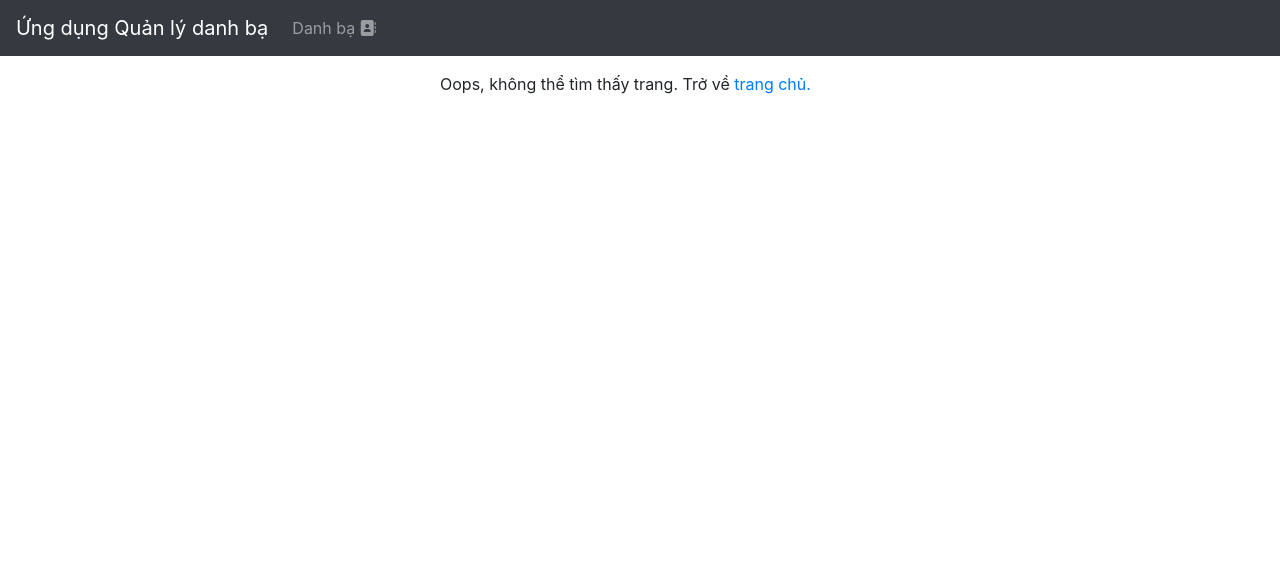
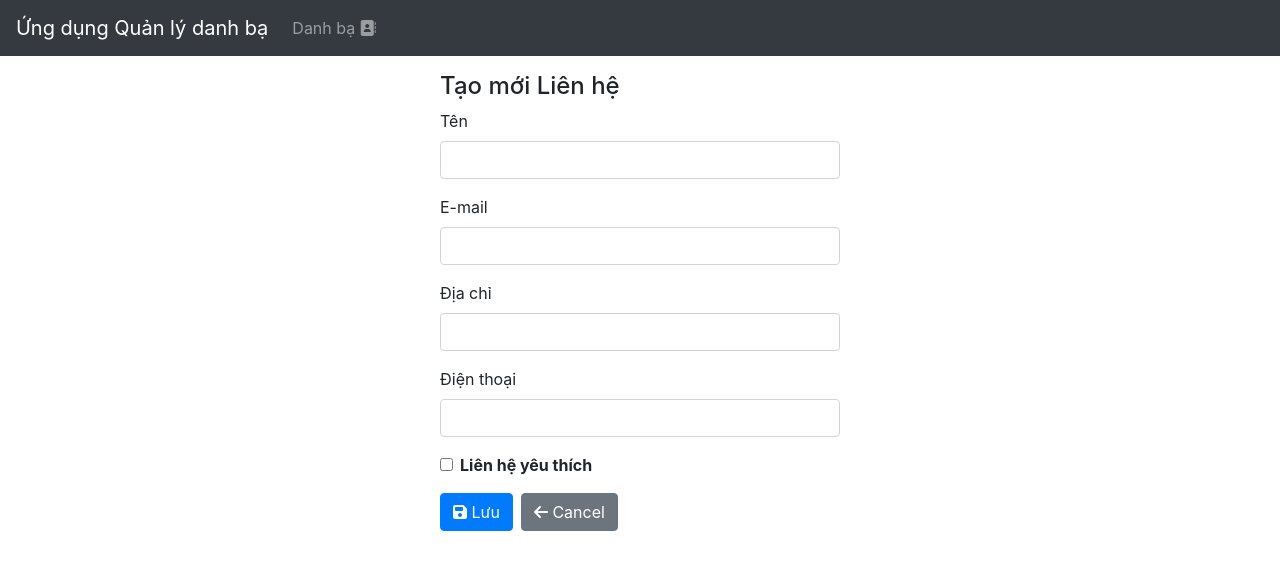
Before and after one commit to TieuTu5121/B1910064_NguyenThanhHao_FrontEnd, a Vue app: page /contacts/create in a window 1280 px wide. Shown: the top 570 px of the page. Built offline with nearby package versions, Linux system fonts and the light colour scheme; no server answers.

Commit message:
Tao trang them moi lien he

```diff
--- a/src/components/ContactForm.vue
+++ b/src/components/ContactForm.vue
@@ -55,14 +55,21 @@
             </label>
         </div>
         <div class="form-group">
-            <button class="btn btn-primary">Lưu</button>
+            <button class="btn btn-primary">
+                <i class="fas fa-save"></i>
+                Lưu
+            </button>
             <button
                 v-if="contactLocal._id"
                 type="button"
                 class="ml-2 btn btn-danger"
                 @click="deleteContact"
             >
+                <i class="fas fa-trash-alt"></i>
                 Xóa
+            </button>
+            <button class="btn ml-2  btn-secondary" @click="goToHome">
+                <i class="fas fa-arrow-left"></i> Cancel
             </button>
         </div>
     </Form>
@@ -116,6 +123,10 @@ export default {
         deleteContact() {
             this.$emit("delete:contact", this.contactLocal.id);
         },
+        goToHome() {
+            this.$router.push("/");
+        },
+
     },
 };
 </script>
--- a/src/router/index.js
+++ b/src/router/index.js
@@ -1,5 +1,7 @@
 import { createWebHistory, createRouter } from "vue-router";
 import ContactBook from "@/views/ContactBook.vue";
+import ContactCreate from "@/views/ContactAdd.vue";
+
 const routes = [
     {
         path: "/",
@@ -17,6 +19,12 @@ const routes = [
         component: () => import("@/views/ContactEdit.vue"),
         props: true // Truyền các biến trong $route.params vào làm props
     },
+    {
+        path: "/contacts/create",
+        name: "contact-create",
+        component: ContactCreate,
+    },
+
 ];
 const router = createRouter({
     history: createWebHistory(import.meta.env.BASE_URL),
--- /dev/null
+++ b/src/views/ContactAdd.vue
@@ -0,0 +1,55 @@
+<template>
+    <div class="page">
+      <h4>Tạo mới Liên hệ</h4>
+      <ContactForm
+        :contact="contact"
+        @submit:contact="createContact"
+        @cancel="cancel"
+        submitText="Tạo mới"
+      />
+      <p>{{ message }}</p>
+    </div>
+  </template>
+
+  <script>
+  import ContactForm from "@/components/ContactForm.vue";
+  import ContactService from "@/services/contact.service";
+
+  export default {
+    components: {
+      ContactForm,
+    },
+
+    data() {
+      return {
+        contact: {
+          name: "",
+          email: "",
+          phone: "",
+          address: "",
+        },
+        message: "",
+      };
+    },
+
+    methods: {
+      async createContact(data) {
+        try {
+          await ContactService.create(data);
+          this.message = "Liên hệ được tạo mới thành công.";
+          this.$router.push({ name: "contactbook" });
+        } catch (error) {
+          console.log(error);
+        }
+      },
+
+      cancel() {
+        this.$router.push({ name: "contactbook" });
+      },
+    },
+
+    created() {
+      this.message = "";
+    },
+  };
+  </script>
--- a/src/views/ContactBook.vue
+++ b/src/views/ContactBook.vue
@@ -21,9 +21,11 @@
                 <button class="btn btn-sm btn-primary" @click="refreshList()">
                     <i class="fas fa-redo"></i> Làm mới
                 </button>
-                <button class="btn btn-sm btn-success" @click="goToAddContact">
-                    <i class="fas fa-plus"></i> Thêm mới
-                </button>
+                <router-link to="/contacts/create" class="btn btn-sm btn-primary">
+                        <i class="fas fa-plus"></i> Thêm mới
+
+                </router-link>
+
                 <button
                     class="btn btn-sm btn-danger"
                     @click="removeAllContacts"
@@ -58,6 +60,7 @@
     import ContactCard from "@/components/ContactCard.vue";
     import InputSearch from "@/components/InputSearch.vue";
     import ContactList from "@/components/ContactList.vue";
+
     import ContactService from "@/services/contact.service.js";
 
     export default {
@@ -138,8 +141,9 @@
             },
 
             goToAddContact() {
-                this.$router.push({ name: "contact.add" });
+                this.$router.push({ name: "contact.create" });
             },
+
 
         },
         mounted() {
```
